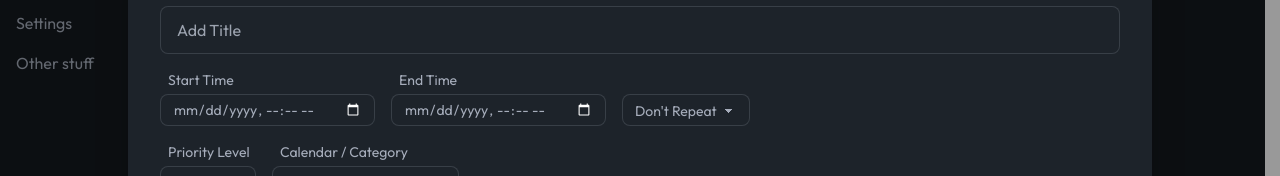
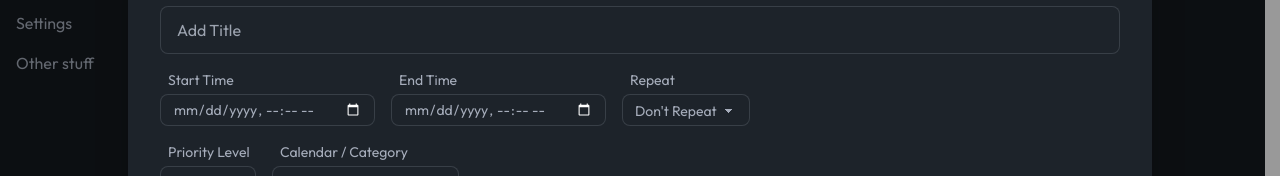
Before and after one commit to Zolice/CM2020-Agile-Software-Project, a Nuxt app: page / in a window 1280 px wide. Both pictures are taken after a click on the button "Add Task". Shown: the part 141-317 px from the top of the page. Built offline with nearby package versions, Linux system fonts and the light colour scheme.

Commit message:
Added support for movile view Added a label for Repeat dropdown

```diff
--- a/components/AddTaskModal.vue
+++ b/components/AddTaskModal.vue
@@ -32,7 +32,7 @@
               />
             </div>
             <!-- Date & Time Pickers -->
-            <div class="flex flex-row gap-4">
+            <div class="flex md:flex-row gap-4 flex-wrap">
               <div class="flex flex-col gap-1 items-start">
                 <span class="text-sm pl-2">Start Time</span>
                 <input
@@ -53,7 +53,8 @@
                   class="input input-bordered input-sm"
                 />
               </div>
-              <div class="flex flex-col justify-end">
+              <div class="flex flex-col gap-1 items-start">
+                <span class="text-sm pl-2">Repeat</span>
                 <!-- Repeat Task -->
                 <select
                   v-model="repeatTask"
```
